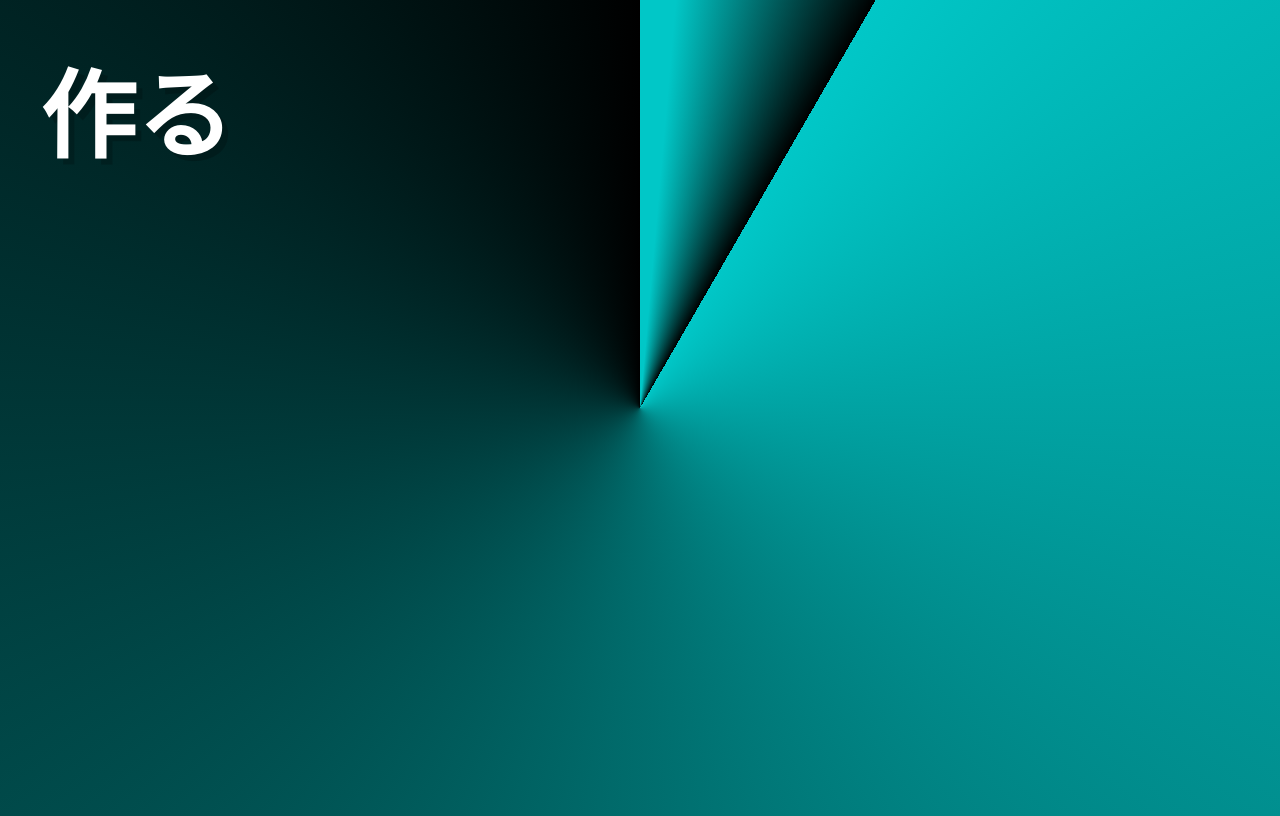
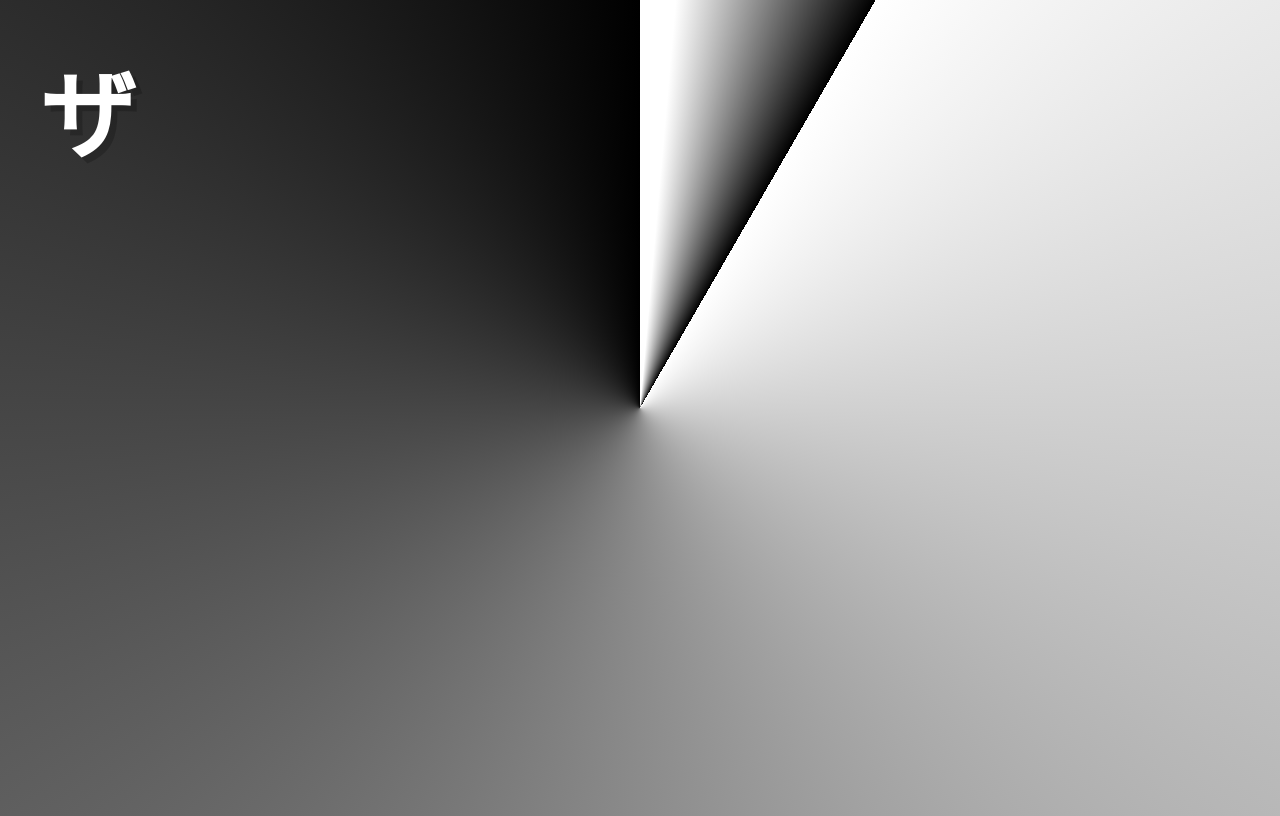
Before and after one commit to andrews-zack/color-gradient-sandbox, a plain HTML site: page index.html in a window 1280 px wide. Drawn offline with Linux system fonts and the light colour scheme.

Commit message:
small fix

```diff
--- a/index.html
+++ b/index.html
@@ -7,6 +7,6 @@
     <link rel="stylesheet" href="style.css">
 </head>
 <body>
-    <h1>作る</h1>
+    <h1>ザ</h1>
 </body>
 </html>
--- a/style.css
+++ b/style.css
@@ -1,7 +1,7 @@
 body {
     width: 100vw;
     min-height: 100vh;
-    background: conic-gradient(rgb(1, 199, 199) 5deg, #000 30deg, rgb(1, 199, 199) 5deg, #000);
+    background: conic-gradient(rgb(256, 256, 256) 5deg, #000 30deg, rgb(256, 256, 256) 5deg, #000);
     background-position: 0 0;
     background-size: 100%;
     color: #fff;
```
